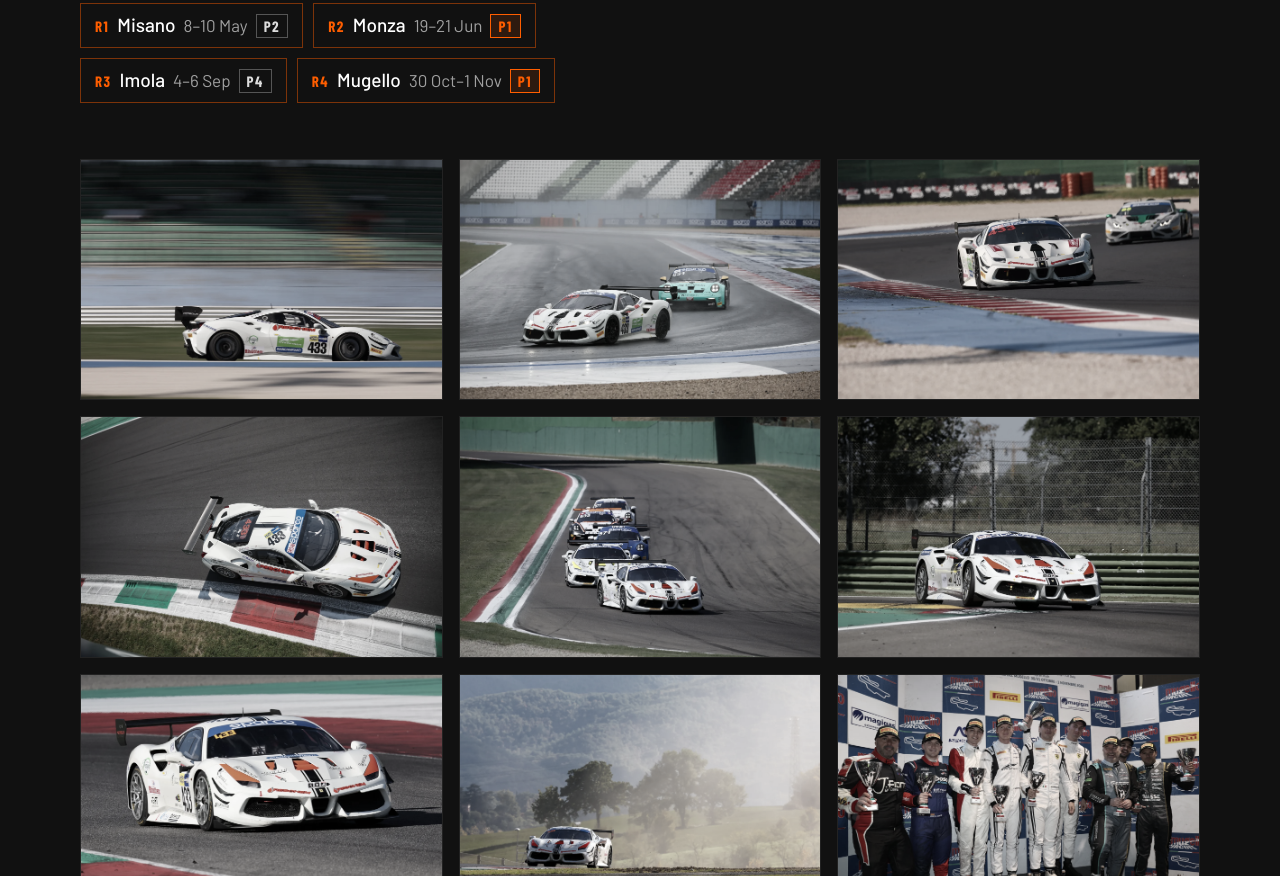
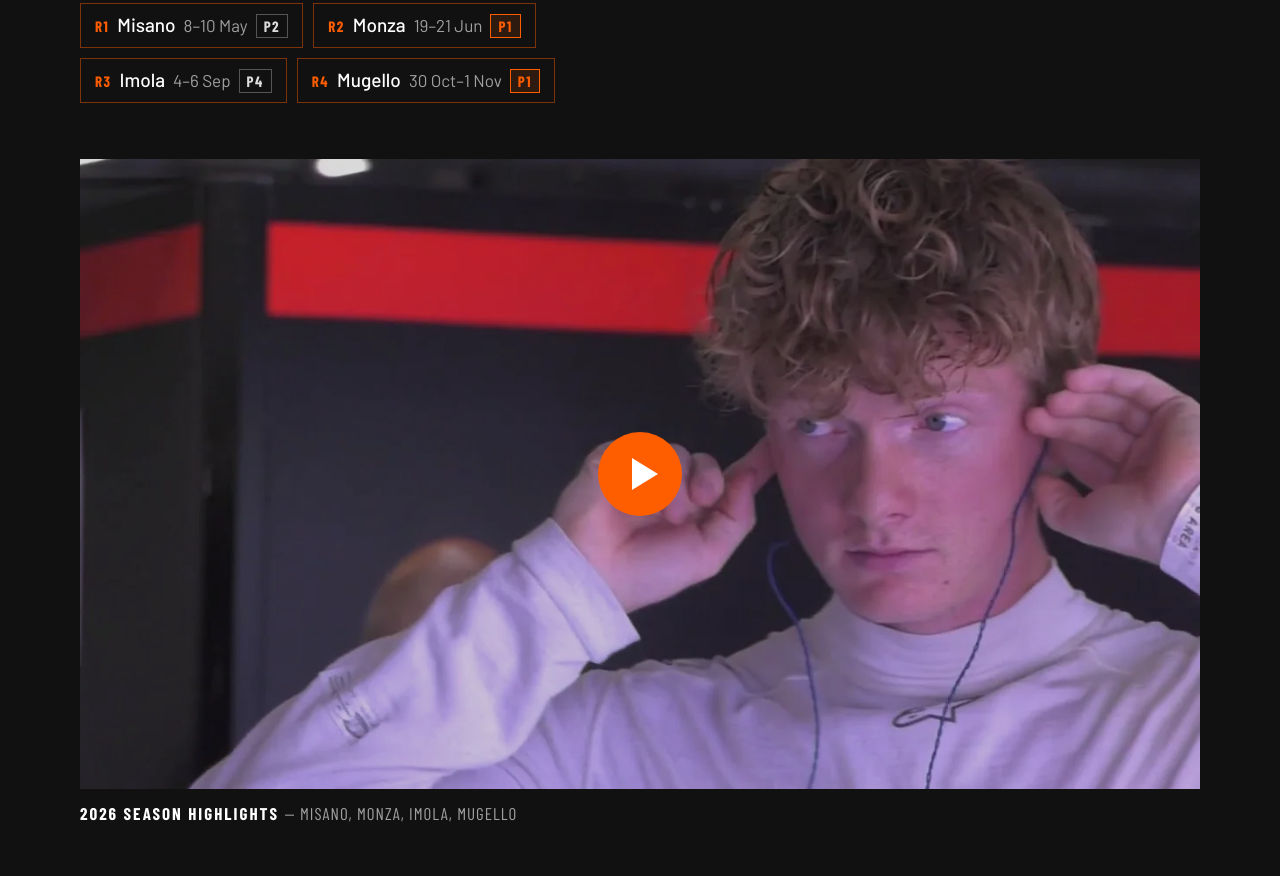
Before and after one commit to lyle-sh/My-Website-353, a plain HTML site: page index.html in a window 1280 px wide. Shown: the part 3644-4520 px from the top of the page. Drawn offline with nearby package versions, Linux system fonts and the light colour scheme; a web font is replaced by a local one.

Commit message:
Add 2026 season highlight video to the Italian GT section
Poster with an orange play button; the YouTube (nocookie) player loads only on click.

Co-Authored-By: Claude Opus 5.5 <noreply@anthropic.com>

```diff
--- a/CSS/homepage.css
+++ b/CSS/homepage.css
@@ -366,6 +366,51 @@
 .igt-card { border: 1px solid var(--bdr); overflow: hidden; }
 .igt-card img { width: 100%; height: auto; display: block; }
 
+/* Season highlight video: poster + play button, YouTube player loads on click */
+.igt-video { margin: 0 0 56px; }
+.igt-video-frame {
+  position: relative;
+  display: block;
+  width: 100%;
+  aspect-ratio: 16 / 9;
+  padding: 0;
+  border: 0;
+  background: #000;
+  overflow: hidden;
+  cursor: pointer;
+}
+.igt-video-frame img {
+  width: 100%; height: 100%; object-fit: cover; display: block;
+  transition: transform .8s cubic-bezier(.16,1,.3,1), filter .5s ease;
+  filter: brightness(.85);
+}
+.igt-video-frame:hover img { transform: scale(1.03); filter: brightness(1); }
+.igt-play {
+  position: absolute; left: 50%; top: 50%;
+  width: 84px; height: 84px; margin: -42px 0 0 -42px;
+  border-radius: 50%;
+  background: var(--orange);
+  transition: transform .3s ease;
+}
+.igt-play::after {
+  content: ""; position: absolute; left: 34px; top: 26px;
+  border-style: solid; border-width: 16px 0 16px 26px;
+  border-color: transparent transparent transparent #fff;
+}
+.igt-video-frame:hover .igt-play { transform: scale(1.08); }
+.igt-video-frame:focus-visible { outline: 2px solid var(--orange); outline-offset: 4px; }
+.igt-video-frame iframe { position: absolute; inset: 0; width: 100%; height: 100%; border: 0; }
+.igt-video figcaption {
+  margin-top: 14px;
+  font-family: var(--fh);
+  font-size: 17px;
+  font-weight: 700;
+  letter-spacing: 2px;
+  text-transform: uppercase;
+  color: #fff;
+}
+.igt-video figcaption span { color: var(--grey); font-weight: 400; letter-spacing: 1px; }
+
 /* Photo grid */
 .igt-grid {
   display: grid;
--- a/index.html
+++ b/index.html
@@ -209,6 +209,16 @@
       </figure>
     </div>
 
+    <figure class="igt-video">
+      <button class="igt-video-frame" type="button" data-yt="gy6MFxm7Wto"
+              aria-label="Play the 2026 season highlights video">
+        <img src="Assets/images/italian-gt/season-highlight-poster.webp"
+             alt="Lyle Schofield putting in his earpieces before a stint" loading="lazy" width="1280" height="720"/>
+        <span class="igt-play" aria-hidden="true"></span>
+      </button>
+      <figcaption>2026 season highlights <span>&mdash; Misano, Monza, Imola, Mugello</span></figcaption>
+    </figure>
+
     <div class="igt-grid">
       <figure class="igt-shot">
         <img src="Assets/images/italian-gt/misano-panning.webp" alt="The No. 433 Ferrari 488 Challenge at speed at Misano" loading="lazy" width="1600" height="1067"/>
--- a/interactions.js
+++ b/interactions.js
@@ -32,3 +32,18 @@
     });
   }, { threshold: .25 }).observe(sig);
 })();
+
+/* Season highlight video: swap the poster for the YouTube player on click */
+document.querySelectorAll('.igt-video-frame[data-yt]').forEach(function (btn) {
+  btn.addEventListener('click', function () {
+    var f = document.createElement('iframe');
+    f.src = 'https://www.youtube-nocookie.com/embed/' + btn.dataset.yt + '?autoplay=1&rel=0';
+    f.title = 'Italian GT 2026 season highlights';
+    f.allow = 'autoplay; encrypted-media; picture-in-picture; fullscreen';
+    f.allowFullscreen = true;
+    var box = document.createElement('div');   // an iframe can't live inside a <button>
+    box.className = 'igt-video-frame';
+    box.appendChild(f);
+    btn.replaceWith(box);
+  }, { once: true });
+});
```
Also changed, not shown: Assets/images/italian-gt/season-highlight-poster.webp (added).
